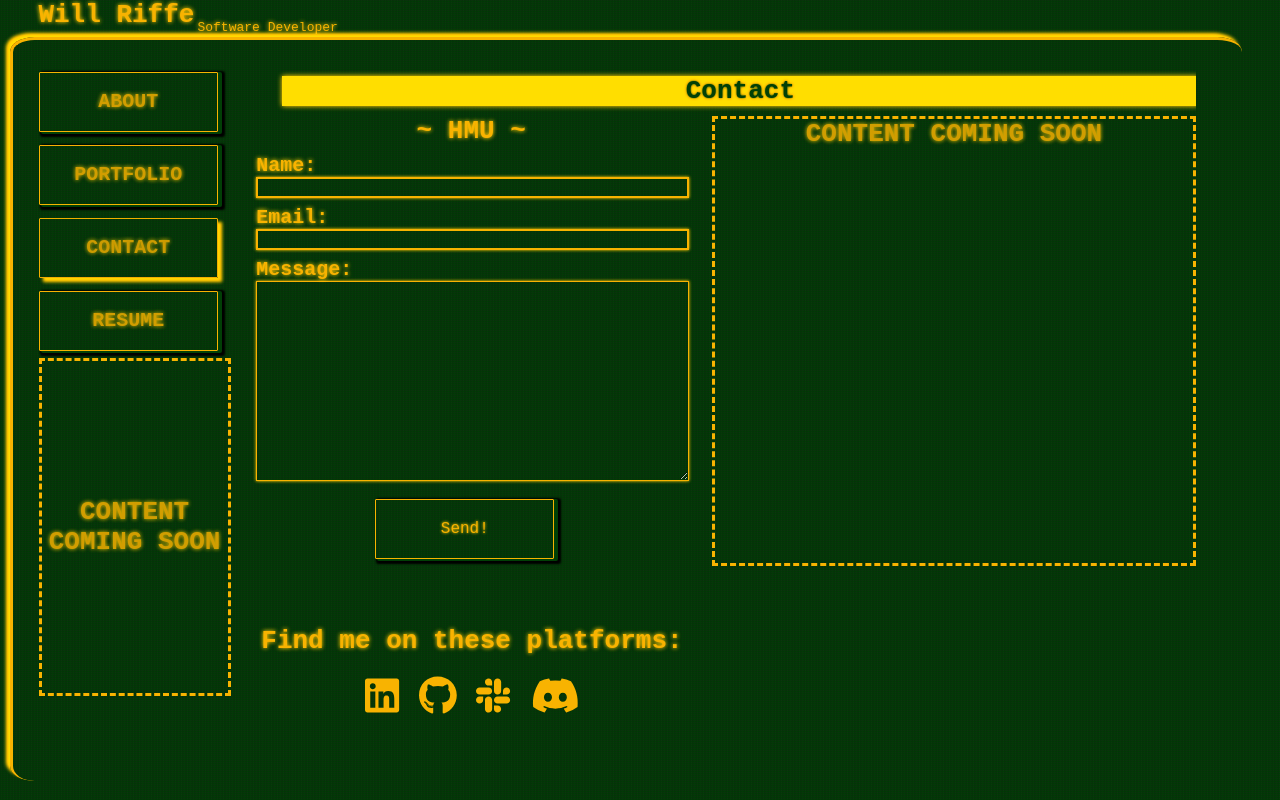
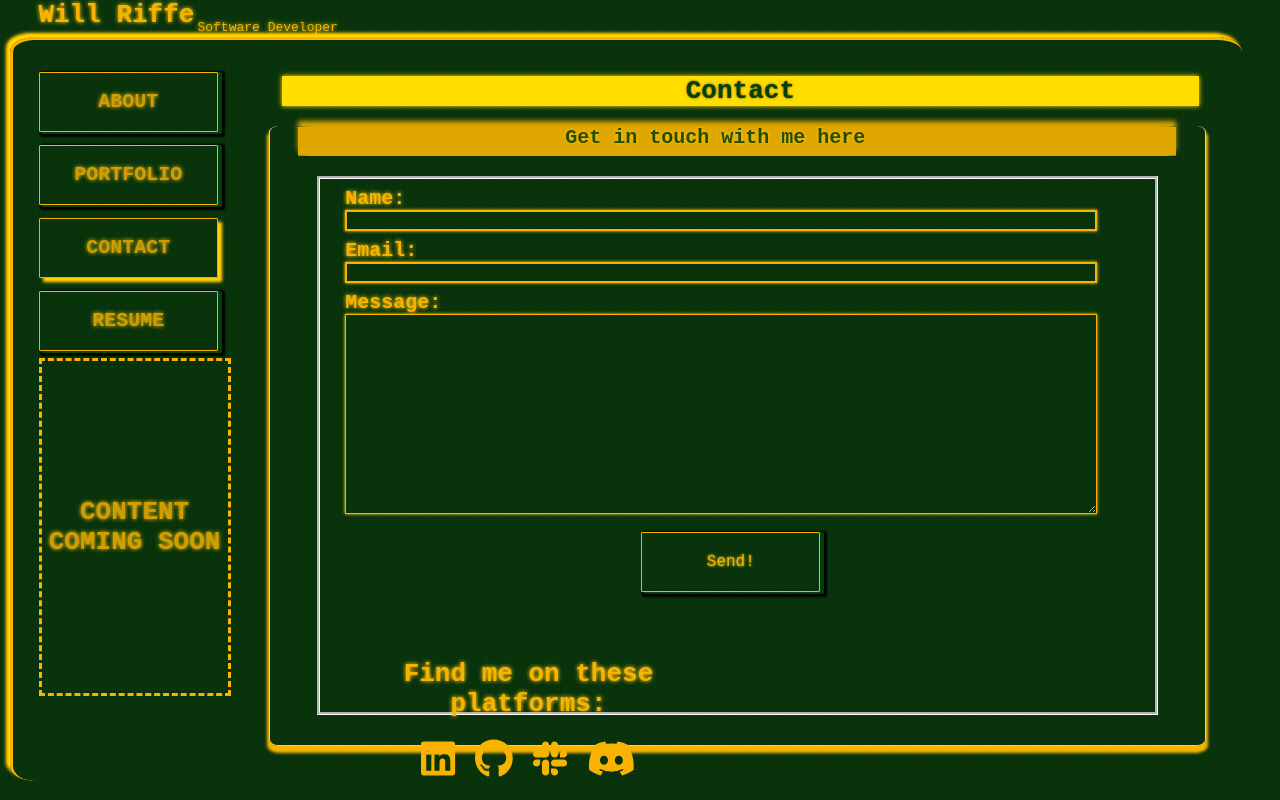
Before and after one commit to Will-Riffe/will-riffe-portfolio, a React (Create React App) app: page /contact in a window 1280 px wide. Built offline with nearby package versions, Linux system fonts and the light colour scheme.

Commit message:
Gradual reworking of contact, portfolio

```diff
--- a/src/components/About/general.js
+++ b/src/components/About/general.js
@@ -10,7 +10,7 @@ function General() {
                 My name is Will Riffe, and this is my portfolio
                 website. It's a work in progress, and I expect
                 it'll always be so. However, it should be quite
-                presentable by 9/30/2023, if nothing else.
+                presentable by 10/30/2023, if nothing else.
             </h2>
             <h2>
                 I think the most time consuming process is for
--- a/src/components/Contact/contactForm.js
+++ b/src/components/Contact/contactForm.js
@@ -28,7 +28,6 @@ function ContactForm() {
 
   return (
     <section className="contact-form makeMeToasty">
-      <h1>~ HMU ~</h1>
       <form onSubmit={handleSubmit}>
         <div className="entry-div">
           <label htmlFor="name">Name:</label>
--- a/src/components/Contact/index.js
+++ b/src/components/Contact/index.js
@@ -6,17 +6,25 @@ import "./contact.css";
 
 function Contact(props) {
   return (
-    <section className="main-content scroll">
+    <section className="main-content">
       <header>
         <div className="content-header">Contact</div>
       </header>
+      <article>
+        <nav className="article-nav">
+          <div className=" article-active">
+            <h4>Get in touch with me here</h4>
+          </div>
+        </nav>
+        <div className="content display-border">
           <div className="alternate-order">
             <ContactForm />
-        <Upcoming />
           </div>
           <div>
             <SocialFooter />
           </div>
+        </div>
+      </article>
     </section>
   );
 }
--- a/src/components/Portfolio/index.js
+++ b/src/components/Portfolio/index.js
@@ -1,4 +1,5 @@
 import React, { useState } from "react";
+import "./styles.css";
 
 function Portfolio(props) {
   const [activeTab, setActiveTab] = useState("featured");
@@ -35,7 +36,9 @@ function Portfolio(props) {
             </React.Fragment>
           ))}
         </nav>
-        <div className="content"></div>
+        <div className="content display-border">
+
+        </div>
       </article>
     </section>
   );
--- /dev/null
+++ b/src/components/Portfolio/styles.css
@@ -0,0 +1,9 @@
+.content {
+    height: 87%;
+    width: 90%;
+    margin: 20px auto auto auto;
+}
+
+.display-border {
+    border-style:groove;
+  }
--- a/src/styles/styles.css
+++ b/src/styles/styles.css
@@ -10,6 +10,7 @@ div.general {
   height: 100%;
   text-justify: newspaper;
   animation: flicker2 120s infinite;
+  color:var(--textc);
 }
 
 main {
@@ -77,6 +78,23 @@ nav button.article-tab-active {
 }
 
 nav button.article-tab-active h4 {
+  color: var(--background-color);
+  text-shadow: 2px 2px 4px #000;
+  width:95%;
+}
+
+nav div.article-active {
+  background-color: var(--textc);
+  border: none;
+  margin: auto;
+  align-self: center;
+  width: 100%;
+  justify-content:end;
+  height: 100%;
+  border-radius: 2%;
+}
+
+nav div.article-active h4 {
   color: var(--background-color);
   text-shadow: 2px 2px 4px #000;
   width:95%;
```
Also changed, not shown: src/components/Portfolio/displayProject.js (+22 -4 lines). Lines whose indentation alone changed are shown as unchanged.
